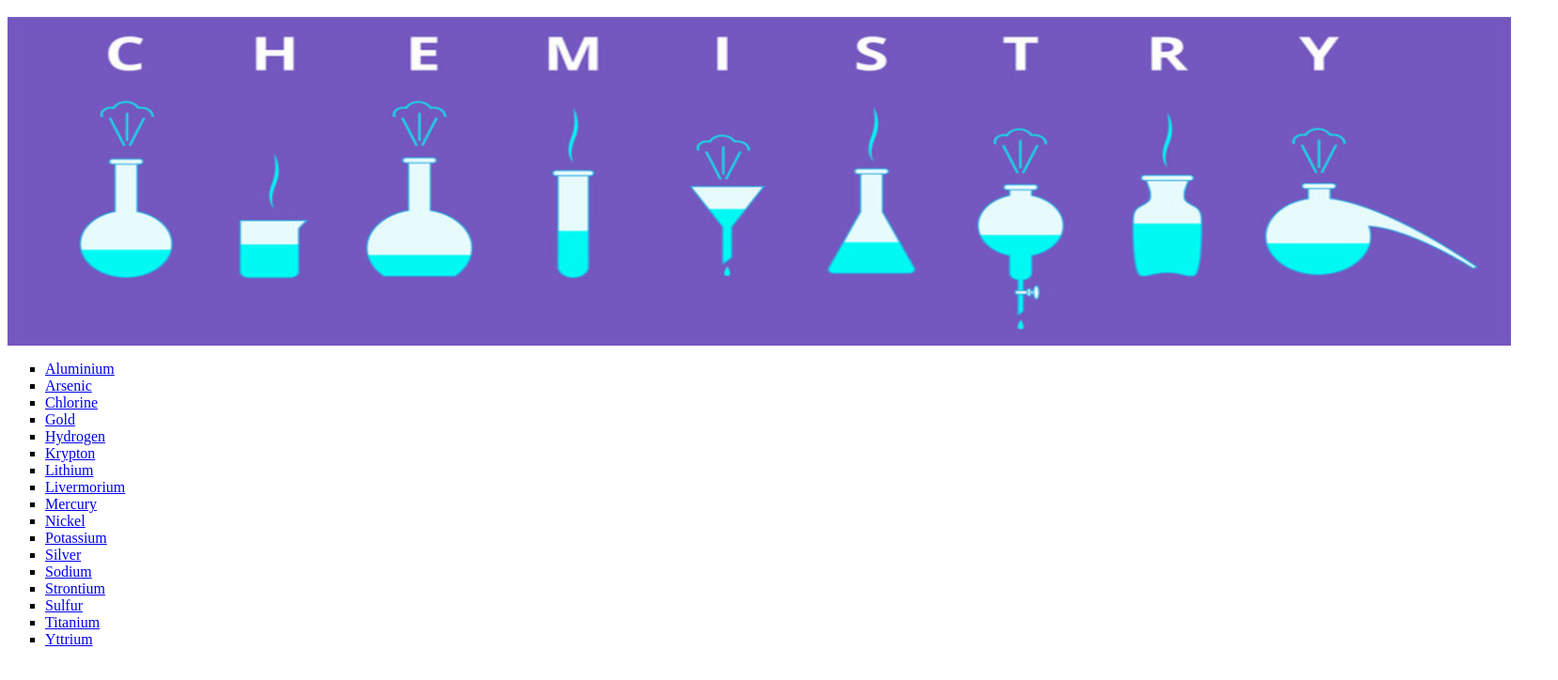
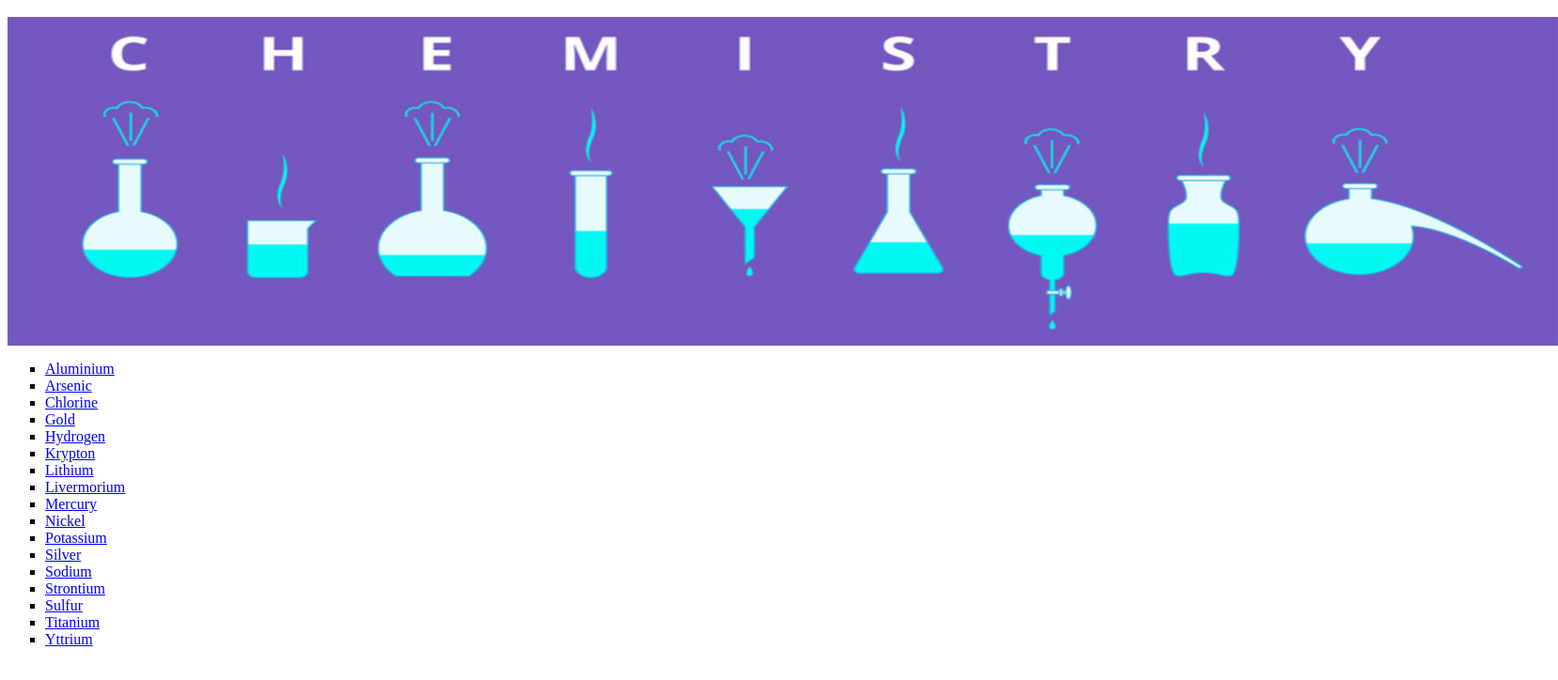
Before and after one commit to KaanZade/KaanZade.Github-io, a plain HTML site: page index.html in a window 1280 px wide. Shown: the part 48-772 px from the top of the page at 94% size, 1658 px wide, since content can reach past the window. Drawn offline with Linux system fonts and the light colour scheme.

Commit message:
Update index.html

```diff
--- a/index.html
+++ b/index.html
@@ -16,7 +16,7 @@
 
 
 
-<img src="Images/GoodChemBanner.jpg" Width="1600" Height="350">
+<img src="Images/GoodChemBanner.jpg" Width="1650" Height="350">
 
 
 <Ul  Class="C">
```
